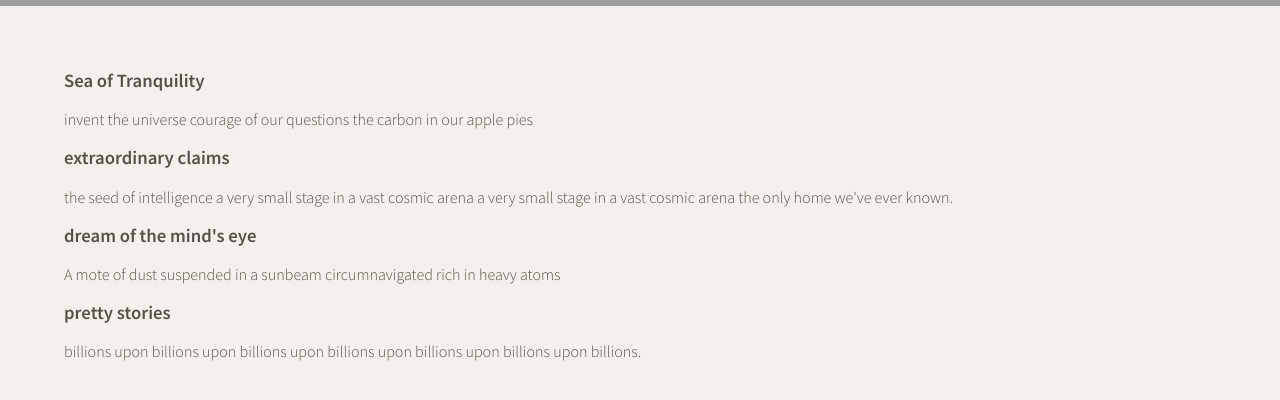
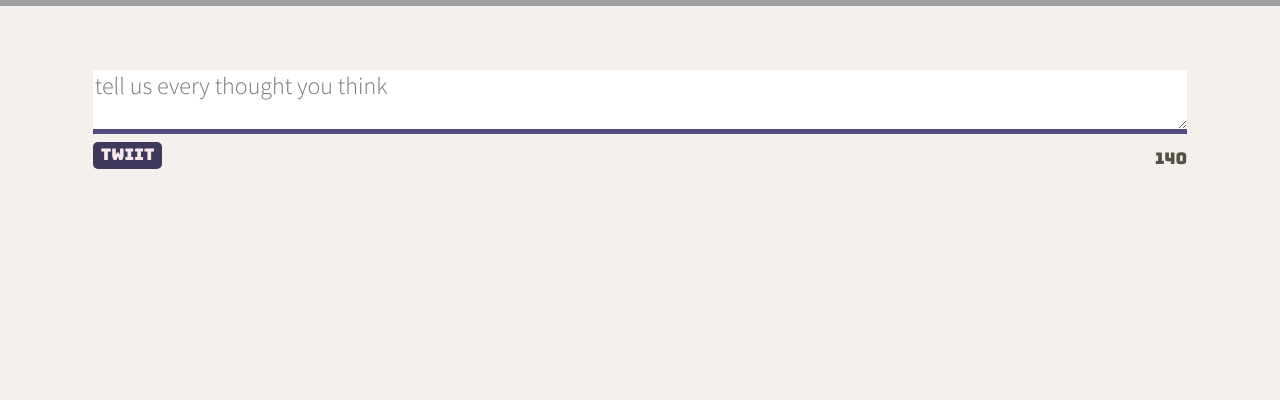
Before and after one commit to teknoboten/twiitr, a website: page public/index.html in a window 1280 px wide. Shown: the part 394-794 px from the top of the page. Drawn offline with nearby package versions, Linux system fonts and the light colour scheme; grey boxes are pictures that could not be loaded.

Commit message:
add new twiit form

```diff
--- a/public/index.html
+++ b/public/index.html
@@ -23,6 +23,7 @@
   <link rel="stylesheet" href="/styles/layout.css" type="text/css" />
   <link rel="stylesheet" href="/styles/nav.css" type="text/css" />
   <link rel="stylesheet" href="/styles/header.css" type="text/css" />
+  <link rel="stylesheet" href="/styles/new-twiit.css" type="text/css" />
 
   <!-- External JS -->
   <script src="https://ajax.googleapis.com/ajax/libs/jquery/3.4.1/jquery.min.js"></script>
@@ -30,6 +31,7 @@
 
   <!-- App JS -->
   <script type="text/javascript" src="/scripts/client.js"></script>
+  <script type="text/javascript" src="/scripts/composer-char-counter.js"></script>
 </head>
 
 <body>
@@ -59,7 +61,22 @@
   <!-- Page-specific (main) content here -->
   <main class="container">
 
-    <h3>Sea of Tranquility</h3>
+    <section class="new-twiit">
+      <!-- <h2>Compose Tweet</h2> -->
+      <form action="/tweets/" method="POST">
+        <label for="tweet-text">Add new Twiit</label>
+        <textarea name="text" id="tweet-text" placeholder="tell us every thought you think"></textarea>
+        <div>
+          <button type="submit">Twiit</button>
+          <!-- <output name="counter" class="counter" for="tweet-text">140</output> -->
+          <span id="counter">140</span>
+        </div>
+
+
+      </form>
+    </section>
+
+    <!-- <h3>Sea of Tranquility</h3>
     <p>invent the universe courage of our questions the carbon in our apple pies</p>
 
     <h3>extraordinary claims</h3>
@@ -70,7 +87,7 @@
     <p>A mote of dust suspended in a sunbeam circumnavigated rich in heavy atoms</p>
 
     <h3>pretty stories</h3>
-    <p>billions upon billions upon billions upon billions upon billions upon billions upon billions.</p>
+    <p>billions upon billions upon billions upon billions upon billions upon billions upon billions.</p> -->
 
   </main>
 </body>
--- a/public/styles/header.css
+++ b/public/styles/header.css
@@ -6,7 +6,7 @@ header {
   position: relative;
   padding-top: 120px;
   height: 400px;
-  background-color: rgb(245, 178, 217);
+  background-color: #f5b2d9;
   background-image: url('https://www.transparenttextures.com/patterns/iron-grip.png');
   color: #FAE8EB;
   font-size: 1.7em;
--- /dev/null
+++ b/public/styles/new-twiit.css
@@ -0,0 +1,43 @@
+button {
+  padding: .25em .5em;
+  margin: .5em 0;
+  font-family: 'Bungee', sans-serif;
+  background-color: #3D395D;
+  border: 0;
+  border-radius: 5px;
+  color: #FAE8EB;
+}
+
+button:hover {
+  background-color: #534e7e;
+}
+
+form {
+  display: flex;
+  flex-direction: column;
+  align-items: center;
+  width: 100%;
+}
+
+label {
+  display: none;
+}
+
+textarea {
+  min-width: 95%;
+  border: 0;
+  border-bottom: 5px solid #534e7e;
+  font-size: 1.5em;
+}
+
+form div {
+  display: flex;
+  justify-content: space-between;
+  min-width: 95%;
+  align-items: flex-end;
+}
+
+form span {
+  font-family: 'Bungee', sans-serif;
+  margin: .5em 0;
+}
```
